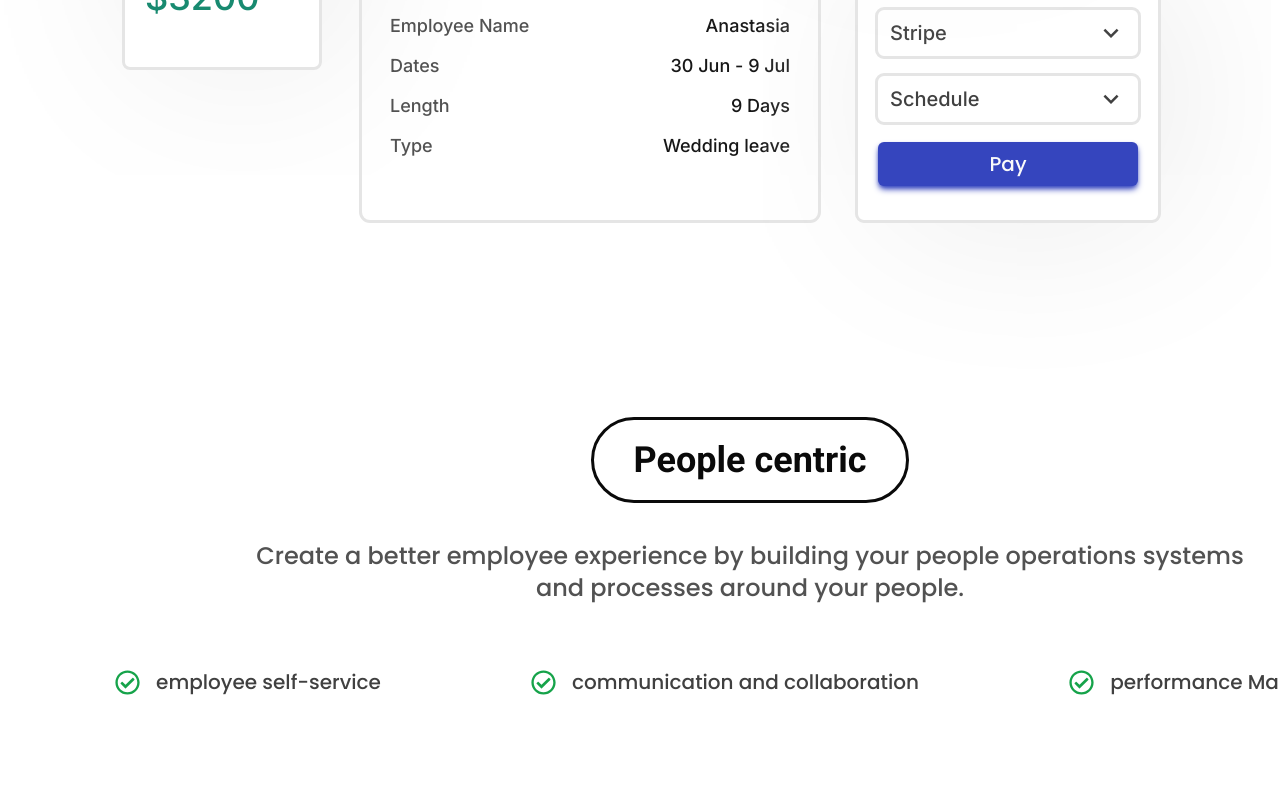
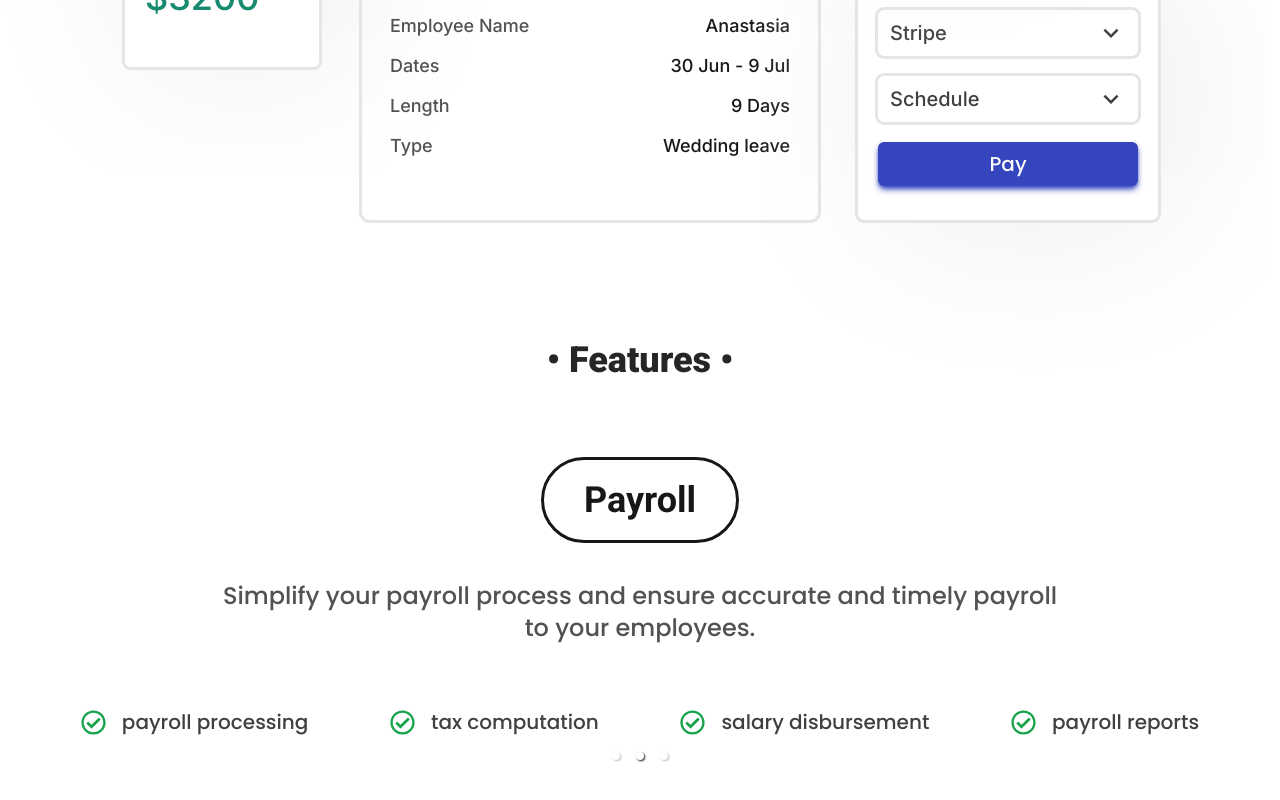
Before and after one commit to JATINKUMAR1008/hrms-dettach, a Next.js app in the folder frontend-2.0/: page / in a window 1280 px wide. Shown: the part 842-1642 px from the top of the page. Built offline with nearby package versions, Linux system fonts and the light colour scheme.

Commit message:
added carsouel

```diff
--- a/frontend-2.0/package.json
+++ b/frontend-2.0/package.json
@@ -14,6 +14,8 @@
     "react-circular-progressbar": "^2.1.0",
     "react-dom": "^18",
     "react-icons": "^5.0.1",
+    "react-responsive-carousel": "^3.2.23",
+    "react-scroll-horizontal": "^1.6.6",
     "tailwind-merge": "^2.2.1"
   },
   "devDependencies": {
--- a/frontend-2.0/src/app/globals.css
+++ b/frontend-2.0/src/app/globals.css
@@ -26,6 +26,9 @@ body {
     )
     rgb(var(--background-start-rgb)); */
 }
+/* ::-webkit-scrollbar {
+  display: none;
+} */
 
 @layer utilities {
   .text-balance {
--- a/frontend-2.0/src/app/layout.tsx
+++ b/frontend-2.0/src/app/layout.tsx
@@ -5,7 +5,7 @@ import "./globals.css";
 const inter = Inter({ subsets: ["latin"] });
 
 export const metadata: Metadata = {
-  title: "Create Next App",
+  title: "hrms.dev",
   description: "Generated by create next app",
 };
 
--- a/frontend-2.0/src/app/page.tsx
+++ b/frontend-2.0/src/app/page.tsx
@@ -30,6 +30,9 @@ export default function Home() {
         <ClusteredCard />
       </section>
       <section className="my-20">
+        <h1 className="mt-10 text-4xl w-full font-roboto font-extrabold text-neutral-800 text-center flex items-center justify-center">
+          • Features •
+        </h1>
         <Carsouel />
       </section>
     </>
--- a/frontend-2.0/src/components/LandingPage/carsouel.tsx
+++ b/frontend-2.0/src/components/LandingPage/carsouel.tsx
@@ -1,4 +1,7 @@
+"use client";
+import { useEffect, useRef } from "react";
 import { FaRegCheckCircle } from "react-icons/fa";
+import { Carousel as RCarousel } from "react-responsive-carousel";
 const MENUOPTONS = [
   {
     title: "People centric",
@@ -33,16 +36,49 @@ const MENUOPTONS = [
     ],
   },
 ];
+import "react-responsive-carousel/lib/styles/carousel.min.css"; // requires a loader
 export const Carsouel = () => {
+  const carouselRef = useRef<HTMLDivElement>(null);
+  // useEffect(() => {
+  //   const carousel = carouselRef.current;
+  //   console.log(carousel?.offsetWidth);
+  //   let scrollInterval = setInterval(() => {
+  //     if (carousel) {
+  //       carousel.scrollLeft += carousel.clientWidth / 2; // Adjust the scroll speed as needed
+  //     }
+  //   }, 2); // Adjust the interval duration as needed
+
+  //   // When user interacts with the carousel, clear the interval
+  //   // if (carousel) {
+  //   //   carousel.addEventListener("mouseenter", () =>
+  //   //     clearInterval(scrollInterval)
+  //   //   );
+  //   //   carousel.addEventListener("mouseleave", () => {
+  //   //     scrollInterval = setInterval(() => {
+  //   //       if (carousel) {
+  //   //         carousel.scrollLeft += 2; // Adjust the scroll speed as needed
+  //   //       }
+  //   //     }, 2); // Adjust the interval duration as needed
+  //   //   });
+  //   // }
+
+  //   return () => clearInterval(scrollInterval);
+  // }, []);
   return (
-    <div className="max-w-[1500px] m-auto h-[600px]  overflow-x-auto relative">
-      <div className="flex items-center justify-center w-max text-neutral-950 gap-10 ">
+    <div className="max-w-[1500px] m-auto h-[600px] w-full">
+      <RCarousel
+        autoPlay
+        infiniteLoop
+        showThumbs
+        showStatus={false}
+        className=""
+      >
         {MENUOPTONS.map((item, index) => (
           <div
-            className="w-[1500px] flex flex-col text-center items-center flex-grow-0 p-10 m-auto"
+            className="flex min-w-full flex-col text-center items-center  p-10 snap-center"
             key={index}
           >
-            <h1 className="text-4xl font-roboto font-bold outline w-fit rounded-full mt-10 px-10 py-5">
+            <h1 className="text-4xl font-roboto font-bold outline text-neutral-900  w-fit rounded-full mt-10 px-10 py-5">
               {item.title}
             </h1>
             <p className="text-2xl mt-10 max-w-[70%] font-medium text-neutral-600 font-popins">
@@ -60,7 +96,7 @@ export const Carsouel = () => {
             </div>
           </div>
         ))}
-      </div>
+      </RCarousel>
     </div>
   );
 };
```
Also changed, not shown: 1 other file (tests, documents, lock files or other folders).
